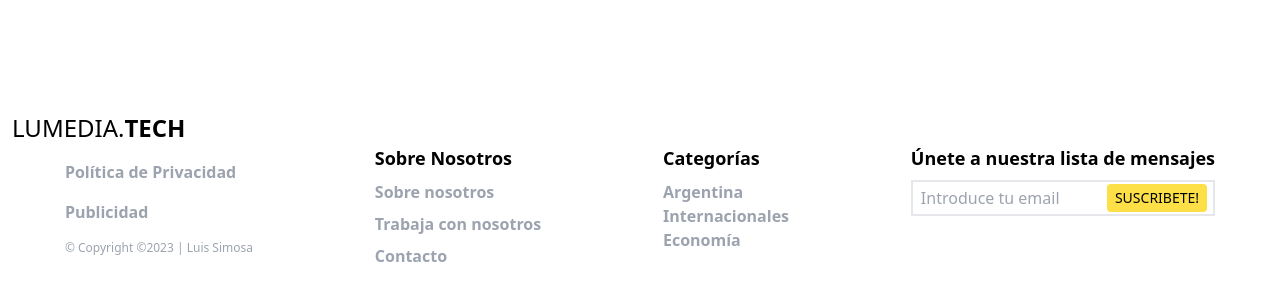
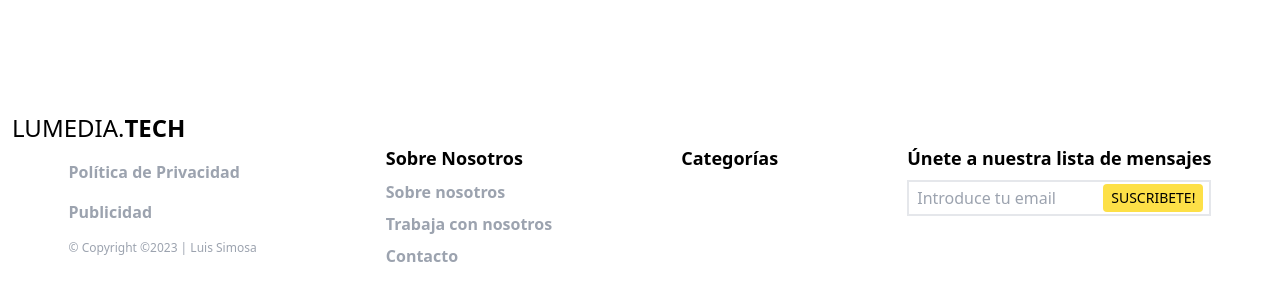
Before and after one commit to luissimosa199/webmagv2, a Next.js app: page / in a window 1280 px wide. Shown: the part 764-1064 px from the top of the page. Built offline with nearby package versions, Linux system fonts and the light colour scheme; no server answers; what @typegoose/typegoose would draw is missing.

Commit message:
fix: footer cats are now env vars

```diff
--- a/src/components/footer/footer.tsx
+++ b/src/components/footer/footer.tsx
@@ -5,6 +5,9 @@ import Link from "next/link";
 interface FooterProps {
   toggleMenu: boolean;
 }
+const CAT_1 = process.env.NEXT_PUBLIC_CAT_1;
+const CAT_2 = process.env.NEXT_PUBLIC_CAT_2;
+const CAT_3 = process.env.NEXT_PUBLIC_CAT_3;
 
 const Footer: FunctionComponent<FooterProps> = ({ toggleMenu }) => {
   return (
@@ -66,14 +69,14 @@ const Footer: FunctionComponent<FooterProps> = ({ toggleMenu }) => {
         <div className="mb-4">
           <h2 className="mb-2 text-lg font-semibold">Categorías</h2>
           <ul className="font-semibold text-gray-400">
-            <li>
-              <Link href="/argentina">Argentina</Link>
+            <li className="capitalize">
+              <Link href={`/cat/${CAT_1 as string}`}>{CAT_1}</Link>
             </li>
-            <li>
-              <Link href="/internacionales">Internacionales</Link>
+            <li className="capitalize">
+              <Link href={`/cat/${CAT_2 as string}`}>{CAT_2}</Link>
             </li>
-            <li>
-              <Link href="/economia">Economía</Link>
+            <li className="capitalize">
+              <Link href={`/cat/${CAT_3 as string}`}>{CAT_3}</Link>
             </li>
           </ul>
         </div>
```
